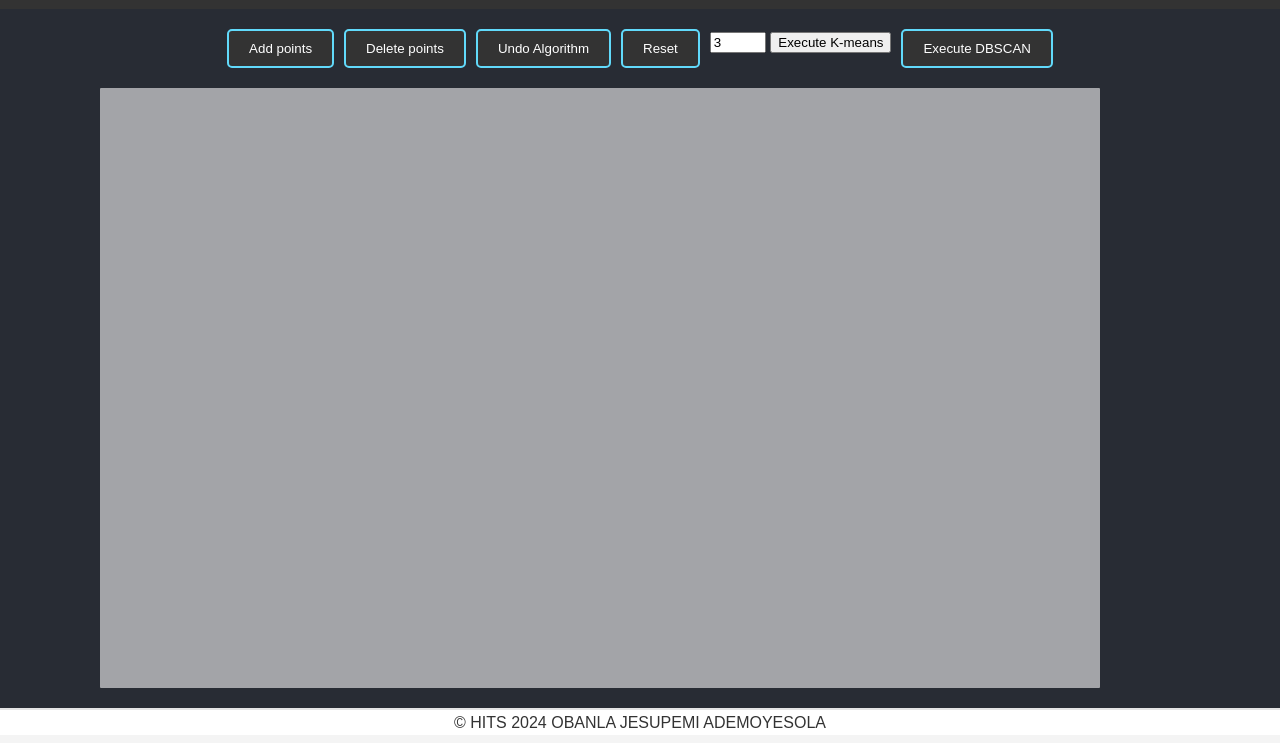
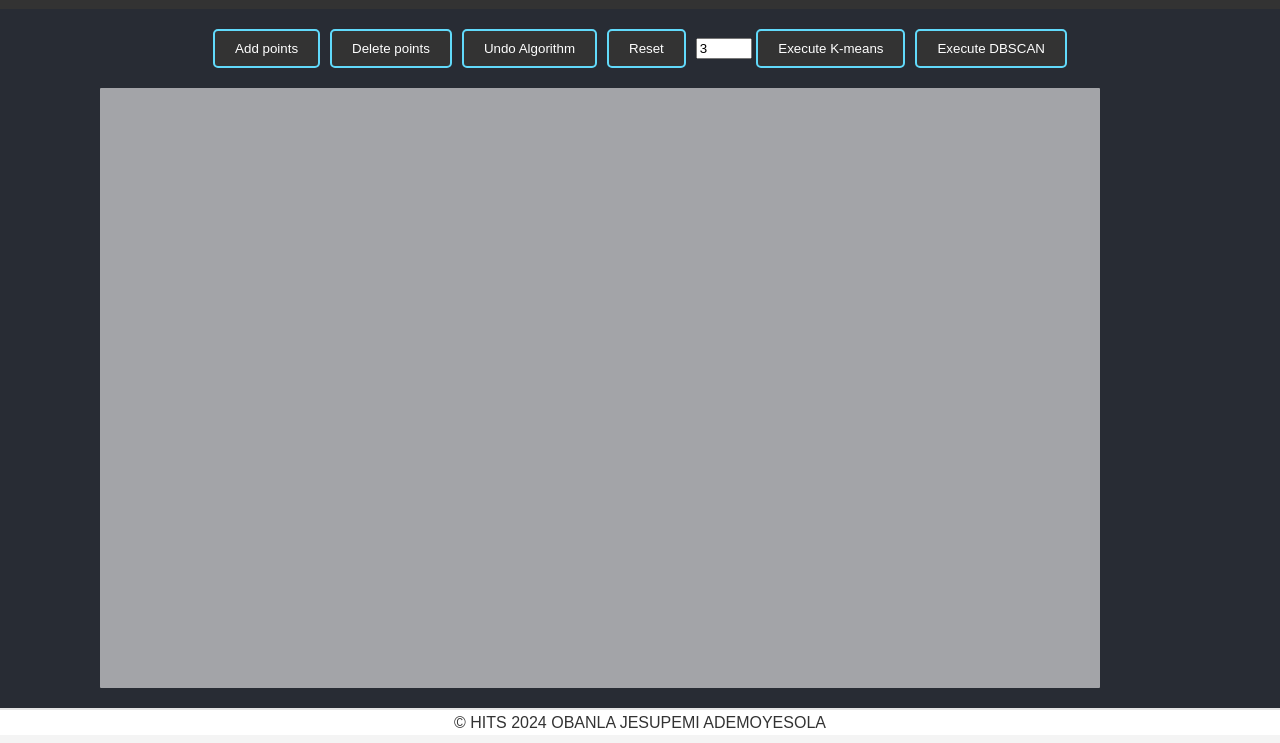
Before and after one commit to Horbavickey/Web-Dev-Project, a plain HTML site: page Clusterization Algorithm/index.html in a window 1280 px wide. Shown: the part 57-800 px from the top of the page. Drawn offline with Linux system fonts and the light colour scheme.

Commit message:
error fixing

```diff
--- a/Clusterization Algorithm/index.html
+++ b/Clusterization Algorithm/index.html
@@ -33,7 +33,7 @@
                 <input type="button" class="button" id="clear" value="Reset">
                 <div id="button-wrapper">
                     <input type="number" id="getClusters" min="1" max="27" step="1" value="3">
-                    <input type="button" id="kMeans" value="Execute K-means">
+                    <input type="button" class="button" id="kMeans" value="Execute K-means">
                 </div>
                 <input type="button" class="button" id="DBSCAN" value="Execute DBSCAN">
             </div>
```
